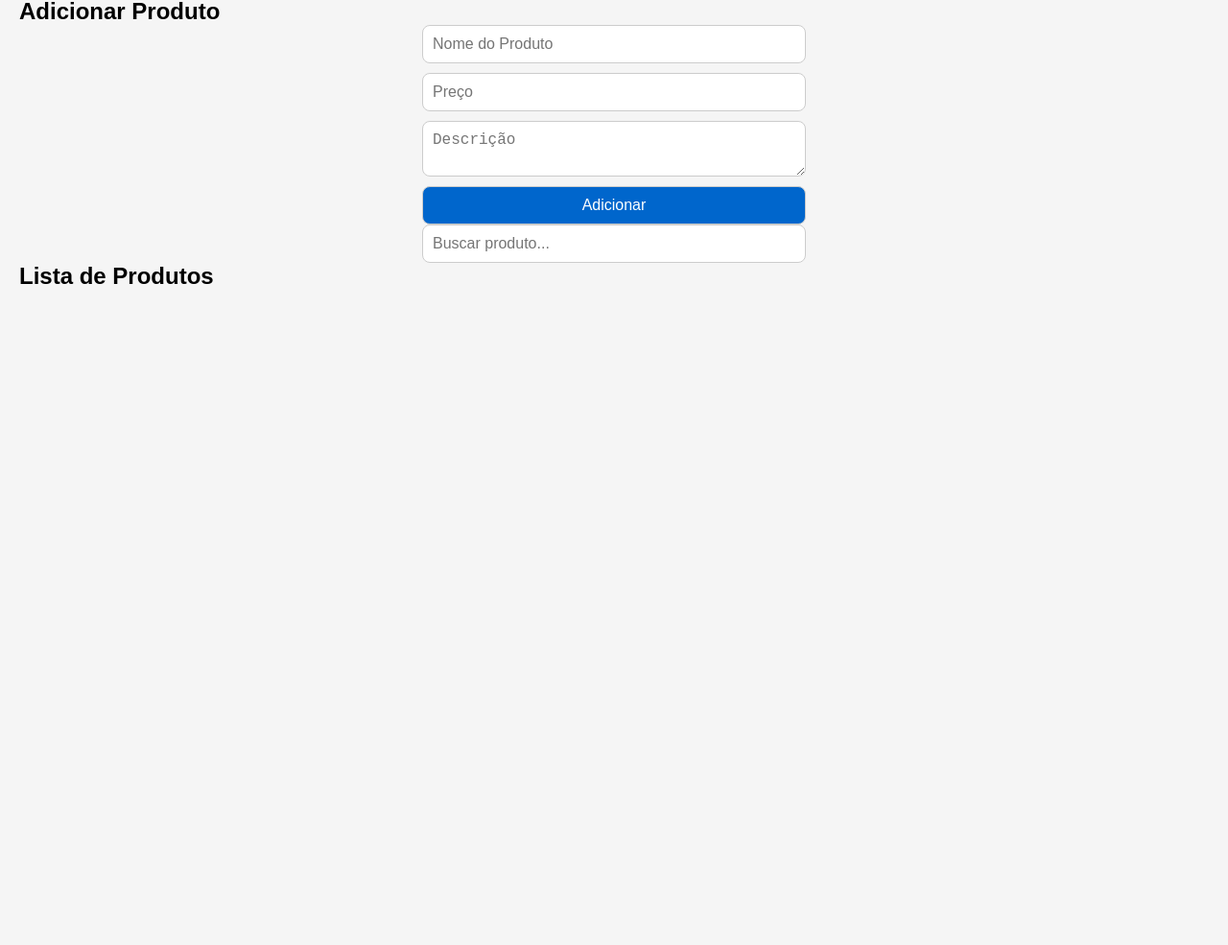
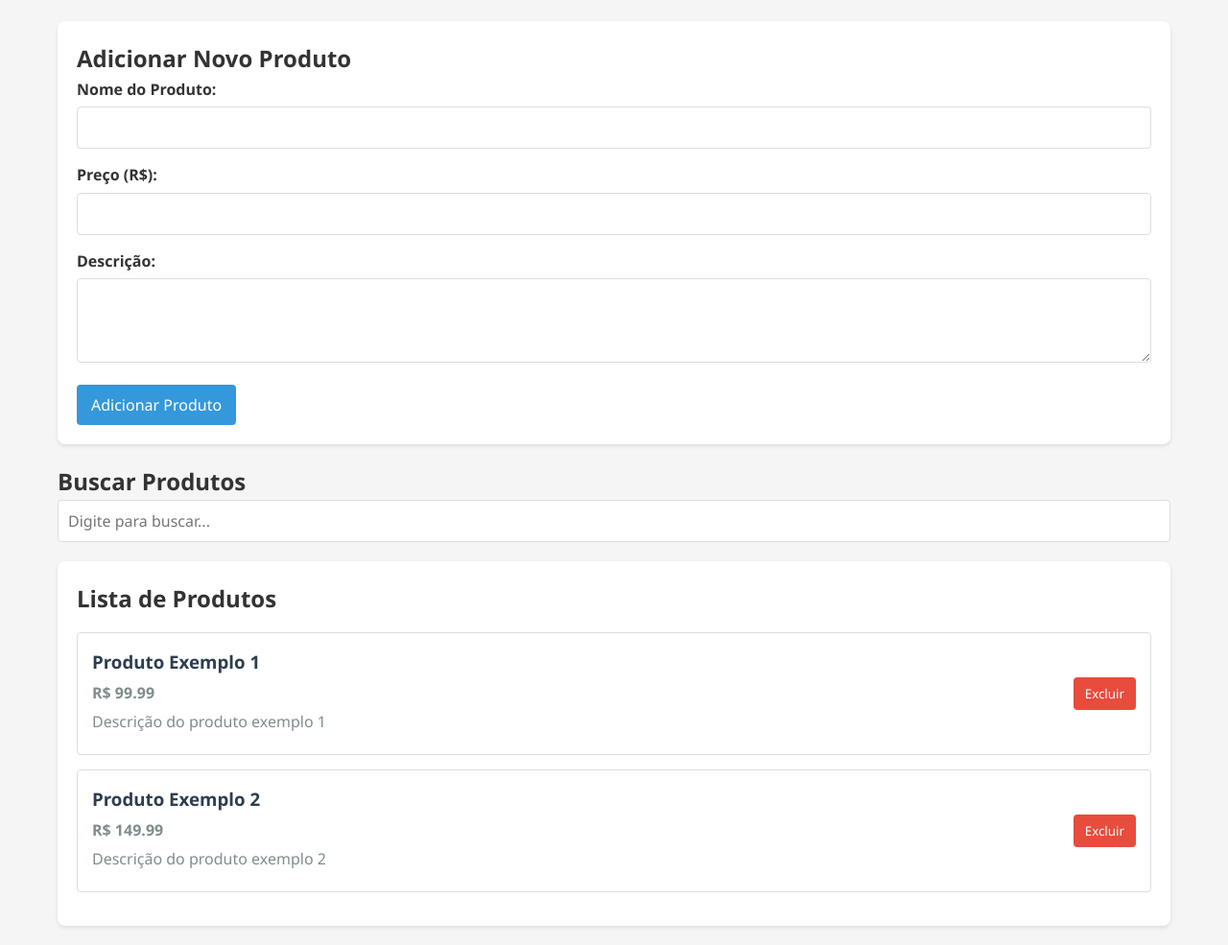
Before and after one commit to TaldoGus/ProgramacaoWeb, a plain HTML site: page catalago-produtos/index.html in a window 1280 px wide. Shown: the part 79-1064 px from the top of the page at 96% size. Before the commit the page ends 800 px from the top, so only its background shows below. Drawn offline with Linux system fonts and the light colour scheme.

Commit message:
Refatoração HTML & CSS - Criação script.js

```diff
--- a/catalago-produtos/index.html
+++ b/catalago-produtos/index.html
@@ -1,38 +1,52 @@
 <!DOCTYPE html>
 <html lang="pt-BR">
 <head>
-  <meta charset="UTF-8" />
-  <meta name="viewport" content="width=device-width, initial-scale=1.0" />
-  <title>Catálogo de Produtos</title>
-  <link rel="stylesheet" href="style.css" />
+    <meta charset="UTF-8">
+    <meta name="viewport" content="width=device-width, initial-scale=1.0">
+    <title>Catálogo de Produtos Interativo</title>
+    <link rel="stylesheet" href="style.css">
 </head>
 <body>
+    <div class="container">
         <header>
             <h1>Catálogo de Produtos</h1>
         </header>
 
         <main>
-    <section id="form-section">
-      <h2>Adicionar Produto</h2>
-      <form id="product-form">
-        <input type="text" id="name" placeholder="Nome do Produto" required />
-        <input type="number" id="price" placeholder="Preço" required />
-        <textarea id="description" placeholder="Descrição"></textarea>
-        <button type="submit">Adicionar</button>
+            <section class="product-form">
+                <h2>Adicionar Novo Produto</h2>
+                <form id="addProductForm">
+                    <div class="form-group">
+                        <label for="productName">Nome do Produto:</label>
+                        <input type="text" id="productName" required>
+                    </div>
+                    <div class="form-group">
+                        <label for="productPrice">Preço (R$):</label>
+                        <input type="number" id="productPrice" min="0" step="0.01" required>
+                    </div>
+                    <div class="form-group">
+                        <label for="productDescription">Descrição:</label>
+                        <textarea id="productDescription" rows="3"></textarea>
+                    </div>
+                    <button type="submit" class="btn">Adicionar Produto</button>
                 </form>
             </section>
 
-    <section id="search-section">
-      <input type="text" id="search" placeholder="Buscar produto..." />
+            <section class="product-search">
+                <h2>Buscar Produtos</h2>
+                <input type="text" id="searchInput" placeholder="Digite para buscar...">
             </section>
 
-    <section id="product-list-section">
+            <section class="product-list">
                 <h2>Lista de Produtos</h2>
-      <div id="loading" class="hidden">Carregando produtos...</div>
-      <ul id="product-list"></ul>
+                <div id="loadingIndicator" class="loading">Carregando...</div>
+                <div id="productListContainer">
+                    <!-- Os produtos serão inseridos aqui via JavaScript -->
+                </div>
             </section>
         </main>
+    </div>
 
-  <script type="module" src="script.js"></script>
+    <script src="script.js" type="module"></script>
 </body>
 </html>
--- a/catalago-produtos/script.js
+++ b/catalago-produtos/script.js
@@ -0,0 +1,165 @@
+// Constantes
+const PRODUCT_STORAGE_KEY = 'catalogo_produtos';
+const API_DELAY = 1000; // Simulação de atraso de API
+
+// Seletores DOM
+const addProductForm = document.getElementById('addProductForm');
+const productNameInput = document.getElementById('productName');
+const productPriceInput = document.getElementById('productPrice');
+const productDescriptionInput = document.getElementById('productDescription');
+const searchInput = document.getElementById('searchInput');
+const productListContainer = document.getElementById('productListContainer');
+const loadingIndicator = document.getElementById('loadingIndicator');
+
+// Array para armazenar produtos
+let products = [];
+
+// Função principal
+document.addEventListener('DOMContentLoaded', async () => {
+    await loadProducts();
+    renderProducts(products);
+
+    // Event listeners
+    addProductForm.addEventListener('submit', handleAddProduct);
+    searchInput.addEventListener('input', handleSearch);
+});
+
+/**
+ * Carrega produtos do localStorage ou de uma API simulada
+ */
+async function loadProducts() {
+    loadingIndicator.classList.add('active');
+
+    // Simula um atraso de API
+    await new Promise(resolve => setTimeout(resolve, API_DELAY));
+
+    // Tenta carregar do localStorage
+    const storedProducts = localStorage.getItem(PRODUCT_STORAGE_KEY);
+
+    if (storedProducts) {
+        products = JSON.parse(storedProducts);
+    } else {
+        // Se não houver dados, simula uma chamada de API
+        products = await fetchMockProducts();
+        saveProductsToLocalStorage();
+    }
+
+    loadingIndicator.classList.remove('active');
+}
+
+/**
+ * Simula uma chamada de API para obter produtos
+ */
+async function fetchMockProducts() {
+    return new Promise(resolve => {
+        setTimeout(() => {
+            resolve([
+                {
+                    id: Date.now(),
+                    name: 'Produto Exemplo 1',
+                    price: 99.99,
+                    description: 'Descrição do produto exemplo 1'
+                },
+                {
+                    id: Date.now() + 1,
+                    name: 'Produto Exemplo 2',
+                    price: 149.99,
+                    description: 'Descrição do produto exemplo 2'
+                }
+            ]);
+        }, API_DELAY);
+    });
+}
+
+/**
+ * Salva produtos no localStorage
+ */
+function saveProductsToLocalStorage() {
+    localStorage.setItem(PRODUCT_STORAGE_KEY, JSON.stringify(products));
+}
+
+/**
+ * Manipulador do formulário de adicionar produto
+ */
+function handleAddProduct(e) {
+    e.preventDefault();
+
+    const newProduct = {
+        id: Date.now(),
+        name: productNameInput.value.trim(),
+        price: parseFloat(productPriceInput.value),
+        description: productDescriptionInput.value.trim()
+    };
+
+    // Adiciona o novo produto ao array
+    products = [...products, newProduct];
+
+    // Salva e renderiza
+    saveProductsToLocalStorage();
+    renderProducts(products);
+
+    // Limpa o formulário
+    addProductForm.reset();
+}
+
+/**
+ * Manipulador da busca de produtos
+ */
+function handleSearch() {
+    const searchTerm = searchInput.value.toLowerCase();
+
+    if (searchTerm === '') {
+        renderProducts(products);
+        return;
+    }
+
+    const filteredProducts = products.filter(product =>
+        product.name.toLowerCase().includes(searchTerm) ||
+        product.description.toLowerCase().includes(searchTerm)
+    );
+
+    renderProducts(filteredProducts);
+}
+
+/**
+ * Renderiza a lista de produtos no DOM
+ */
+function renderProducts(productsToRender) {
+    if (productsToRender.length === 0) {
+        productListContainer.innerHTML = '<p>Nenhum produto encontrado.</p>';
+        return;
+    }
+
+    productListContainer.innerHTML = productsToRender.map(product => `
+        <div class="product-card" data-id="${product.id}">
+            <div class="product-info">
+                <h3>${product.name}</h3>
+                <p class="product-price">R$ ${product.price.toFixed(2)}</p>
+                <p>${product.description}</p>
+            </div>
+            <button class="delete-btn" data-id="${product.id}">Excluir</button>
+        </div>
+    `).join('');
+
+    // Adiciona event listeners aos botões de excluir
+    document.querySelectorAll('.delete-btn').forEach(button => {
+        button.addEventListener('click', handleDeleteProduct);
+    });
+}
+
+/**
+ * Manipulador para excluir um produto
+ */
+function handleDeleteProduct(e) {
+    const productId = parseInt(e.target.dataset.id);
+
+    // Filtra o produto a ser removido
+    products = products.filter(product => product.id !== productId);
+
+    // Salva e renderiza
+    saveProductsToLocalStorage();
+    renderProducts(products);
+}
+
+// Exportando funções para teste (se necessário)
+export { loadProducts, fetchMockProducts, handleAddProduct, handleSearch, renderProducts, handleDeleteProduct };
--- a/catalago-produtos/style.css
+++ b/catalago-produtos/style.css
@@ -1,82 +1,170 @@
-
+/* Reset e estilos básicos */
 * {
     margin: 0;
     padding: 0;
     box-sizing: border-box;
+    font-family: 'Segoe UI', Tahoma, Geneva, Verdana, sans-serif;
 }
 
 body {
-    font-family: Arial, sans-serif;
     background-color: #f5f5f5;
+    color: #333;
+    line-height: 1.6;
+}
+
+.container {
+    max-width: 1200px;
+    margin: 0 auto;
     padding: 20px;
 }
 
 header {
     text-align: center;
+    margin-bottom: 30px;
+}
+
+header h1 {
+    color: #2c3e50;
+}
+
+/* Formulário */
+.product-form {
+    background: #fff;
+    padding: 20px;
+    border-radius: 8px;
+    box-shadow: 0 2px 4px rgba(0, 0, 0, 0.1);
     margin-bottom: 20px;
 }
 
-  form, #search-section {
-    display: flex;
-    flex-direction: column;
-    gap: 10px;
-    max-width: 400px;
-    margin: auto;
+.form-group {
+    margin-bottom: 15px;
 }
 
-  input, textarea, button {
-    padding: 10px;
-    font-size: 1rem;
-    border: 1px solid #ccc;
-    border-radius: 8px;
+.form-group label {
+    display: block;
+    margin-bottom: 5px;
+    font-weight: 600;
 }
 
-  button {
-    background-color: #0066cc;
-    color: white;
-    cursor: pointer;
-    transition: 0.3s;
+.form-group input,
+.form-group textarea {
+    width: 100%;
+    padding: 10px;
+    border: 1px solid #ddd;
+    border-radius: 4px;
+    font-size: 16px;
 }
 
-  button:hover {
-    background-color: #005bb5;
+.form-group textarea {
+    resize: vertical;
+    min-height: 80px;
 }
 
-  #product-list {
-    list-style: none;
-    padding: 0;
-    max-width: 600px;
-    margin: 30px auto;
+/* Botão */
+.btn {
+    background-color: #3498db;
+    color: white;
+    border: none;
+    padding: 10px 15px;
+    border-radius: 4px;
+    cursor: pointer;
+    font-size: 16px;
+    transition: background-color 0.3s;
 }
 
-  .product-item {
-    background-color: white;
-    margin-bottom: 10px;
-    padding: 15px;
-    border-radius: 10px;
-    position: relative;
-    box-shadow: 0 2px 6px rgba(0,0,0,0.1);
+.btn:hover {
+    background-color: #2980b9;
 }
 
-  .product-item button {
-    position: absolute;
-    top: 15px;
-    right: 15px;
-    background-color: red;
+/* Busca */
+.product-search {
+    margin-bottom: 20px;
+}
+
+.product-search input {
+    width: 100%;
+    padding: 10px;
+    border: 1px solid #ddd;
+    border-radius: 4px;
+    font-size: 16px;
+}
+
+/* Lista de produtos */
+.product-list {
+    background: #fff;
+    padding: 20px;
+    border-radius: 8px;
+    box-shadow: 0 2px 4px rgba(0, 0, 0, 0.1);
+}
+
+.product-list h2 {
+    margin-bottom: 15px;
+}
+
+.product-card {
+    border: 1px solid #ddd;
+    border-radius: 4px;
+    padding: 15px;
+    margin-bottom: 15px;
+    display: flex;
+    justify-content: space-between;
+    align-items: center;
+    transition: all 0.3s;
+}
+
+.product-card:hover {
+    box-shadow: 0 2px 8px rgba(0, 0, 0, 0.1);
+}
+
+.product-info h3 {
+    color: #2c3e50;
+    margin-bottom: 5px;
+}
+
+.product-info p {
+    color: #7f8c8d;
+    margin-bottom: 5px;
+}
+
+.product-price {
+    font-weight: bold;
+    color: #27ae60;
+}
+
+.delete-btn {
+    background-color: #e74c3c;
     color: white;
     border: none;
-    padding: 6px 10px;
-    border-radius: 5px;
+    padding: 8px 12px;
+    border-radius: 4px;
     cursor: pointer;
+    transition: background-color 0.3s;
 }
 
-  .hidden {
+.delete-btn:hover {
+    background-color: #c0392b;
+}
+
+/* Loading indicator */
+.loading {
+    text-align: center;
+    padding: 20px;
     display: none;
 }
 
+.loading.active {
+    display: block;
+}
+
 /* Responsividade */
-  @media (max-width: 600px) {
-    form, #search-section, #product-list {
-      width: 90%;
+@media (max-width: 768px) {
+    .product-card {
+        flex-direction: column;
+        text-align: center;
+    }
+
+    .delete-btn {
+        margin-top: 10px;
+        width: 100%;
     }
 }
```
Lines whose indentation alone changed are shown as unchanged.
